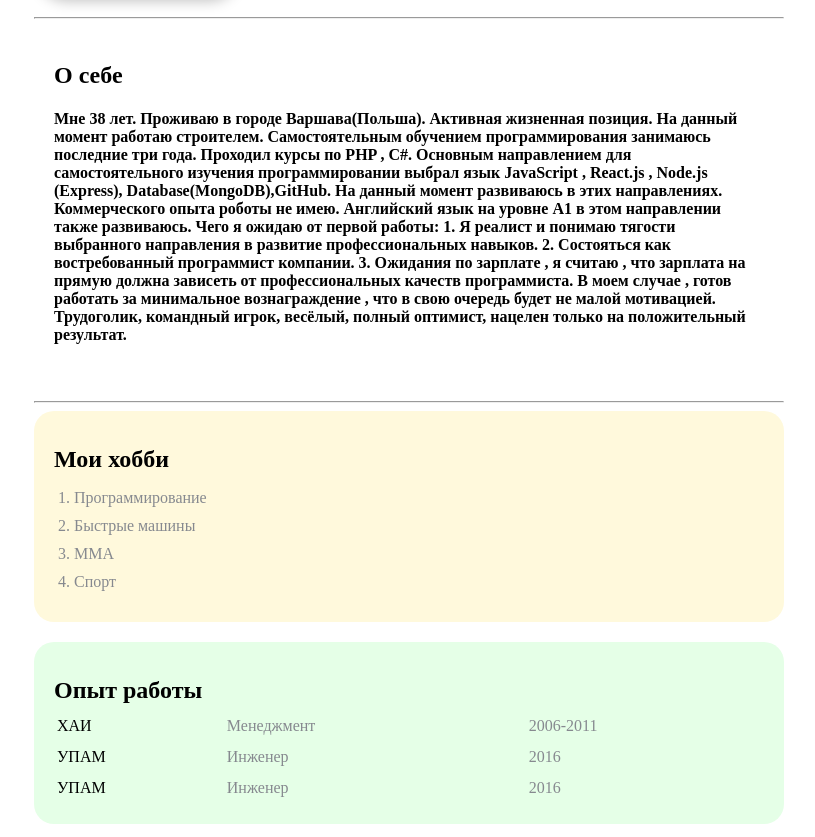
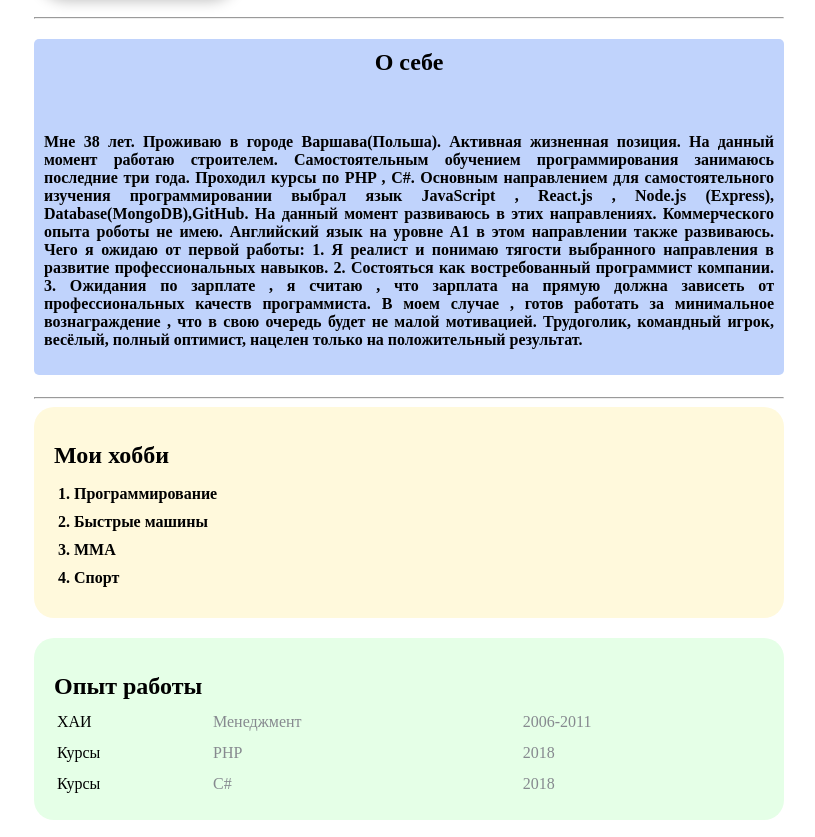
Before and after one commit to SergeyBalakin/css-cv, a plain HTML site: page index.html in a window 1280 px wide. Shown: the part 290-1127 px from the top of the page, without its empty margins (231-1046 px from the left). Drawn offline with Linux system fonts and the light colour scheme.

Commit message:
дополнение 5

```diff
--- a/index.html
+++ b/index.html
@@ -50,9 +50,9 @@
       </div>
 
       <hr />
-      <div class="card bg-blue">
+      <div class="my bg-blue">
         <h2>О себе</h2>
-        <div>
+        <div class="my2">
           <h4>
             <p>
               Мне 38 лет. Проживаю в городе Варшава(Польша). Активная жизненная
@@ -80,10 +80,12 @@
       <div class="card bg-yellow">
         <h2>Мои хобби</h2>
         <ol class="list">
-          <li>Программирование</li>
-          <li>Быстрые машины</li>
-          <li>ММА</li>
-          <li>Спорт</li>
+          <strong>
+            <li>Программирование</li>
+            <li>Быстрые машины</li>
+            <li>ММА</li>
+            <li>Спорт</li>
+          </strong>
         </ol>
       </div>
       <div class="card bg-green">
@@ -95,14 +97,14 @@
             <td>2006-2011</td>
           </tr>
           <tr>
-            <td>УПАМ</td>
-            <td>Инженер</td>
-            <td>2016</td>
+            <td>Курсы</td>
+            <td>PHP</td>
+            <td>2018</td>
           </tr>
           <tr>
-            <td>УПАМ</td>
-            <td>Инженер</td>
-            <td>2016</td>
+            <td>Курсы</td>
+            <td>C#</td>
+            <td>2018</td>
           </tr>
         </table>
       </div>
--- a/styles.css
+++ b/styles.css
@@ -26,6 +26,11 @@ body {
 }
 .info-text{
   margin-left: 40px;
+
+}
+
+.info-text p{
+  color: #000;
 }
 
 .info h4{
@@ -61,6 +66,11 @@ body {
 }
 .card h2{
   margin-bottom: 10px;
+}
+
+.my h2{
+  text-align: center;
+  padding: 10px;
 }
 
 a{
@@ -105,12 +115,15 @@ margin: 20px;
   background: #ffe5e5;
 }
 
+.bg-blue{
+  background: hsl(221, 91%, 87%);
+}
 .list{
   padding: 0px 20px;
 }
 
 .list li{
-  color: #86898f;
+  color: #000;
   margin-bottom: 10px;
 
 }
@@ -216,6 +229,13 @@ height: 300px;
 .work{
   text-align: center;
 }
+.my{
+  text-align: justify;
+  border-radius: 5px;
+}
+.my2 h4{
+  padding: 10px;
+}
 
 .html{
   border-radius: 50px;
```
